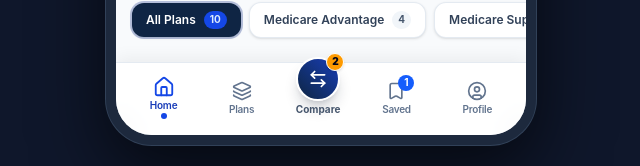
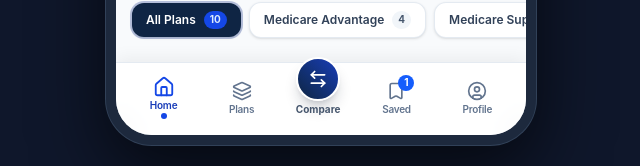
Before and after one commit to Chandan-rajbhar/PlanEnroll-Medicare, a React (Vite) app: page / in a window 1280 px wide. Shown: the part 631-797 px from the top of the page, without its empty margins (319-959 px from the left). Built offline with nearby package versions, Linux system fonts and the light colour scheme.

Commit message:
feat-update

```diff
--- a/src/components/QuickActionCards.tsx
+++ b/src/components/QuickActionCards.tsx
@@ -12,47 +12,51 @@ import {
 } from 'lucide-react';
 
 export const QuickActionCards: React.FC = () => {
-  const { navigateTo, userDoctorIds, userPrescriptions, userPharmacyIds } = useApp();
+  const {
+    navigateTo,
+    userDoctorIds,
+    userPrescriptions,
+    userPharmacyIds,
+    comparePlanIds,
+    filteredPlans,
+    zipCode
+  } = useApp();
 
   const primaryActions = [
     {
       title: 'Find Plans',
-      desc: 'Explore Medicare in 75080',
+      desc: `Explore Medicare in ${zipCode || '75080'}`,
       icon: Search,
-      bgGradient: 'from-blue-600 to-blue-800',
-      iconBg: 'bg-white/20 text-white',
-      textColor: 'text-white',
-      badge: '54 Plans',
+      bgGradient: 'from-[#2563EB] via-[#1450DA] to-[#1544C2]',
+      styleGradient: 'linear-gradient(135deg, #2563EB 0%, #1450DA 50%, #1544C2 100%)',
+      badge: `${filteredPlans.length > 0 ? filteredPlans.length : 54} Plans`,
       onClick: () => navigateTo('plan-search')
     },
     {
       title: 'Compare Plans',
       desc: 'Side-by-side benefits table',
       icon: ArrowLeftRight,
-      bgGradient: 'from-emerald-600 to-teal-800',
-      iconBg: 'bg-white/20 text-white',
-      textColor: 'text-white',
-      badge: 'Interactive',
+      bgGradient: 'from-[#109E7A] via-[#097D62] to-[#0F6B5D]',
+      styleGradient: 'linear-gradient(135deg, #109E7A 0%, #097D62 50%, #0F6B5D 100%)',
+      badge: comparePlanIds.length > 0 ? `${comparePlanIds.length} Selected` : 'Interactive',
       onClick: () => navigateTo('plan-comparison')
     },
     {
       title: 'My Doctors',
       desc: 'Check in-network physicians',
       icon: Stethoscope,
-      bgGradient: 'from-amber-500 to-amber-700',
-      iconBg: 'bg-white/20 text-white',
-      textColor: 'text-white',
-      badge: `${userDoctorIds.length} Added`,
+      bgGradient: 'from-[#EF9E33] via-[#D76F00] to-[#C05500]',
+      styleGradient: 'linear-gradient(135deg, #EF9E33 0%, #D76F00 50%, #C05500 100%)',
+      badge: `${userDoctorIds.length > 0 ? userDoctorIds.length : 3} Added`,
       onClick: () => navigateTo('my-doctors')
     },
     {
       title: 'My Prescriptions',
       desc: 'Drug pricing & formulary check',
       icon: Pill,
-      bgGradient: 'from-rose-600 to-pink-800',
-      iconBg: 'bg-white/20 text-white',
-      textColor: 'text-white',
-      badge: `${userPrescriptions.length} Meds`,
+      bgGradient: 'from-[#DE3366] via-[#BC0045] to-[#A90048]',
+      styleGradient: 'linear-gradient(135deg, #DE3366 0%, #BC0045 50%, #A90048 100%)',
+      badge: `${userPrescriptions.length > 0 ? userPrescriptions.length : 2} Meds`,
       onClick: () => navigateTo('my-prescriptions')
     }
   ];
@@ -62,7 +66,7 @@ export const QuickActionCards: React.FC = () => {
       title: 'Pharmacy Coverage',
       desc: 'Preferred vs retail networks',
       icon: Building2,
-      bgColor: 'bg-blue-50 text-blue-700 border-blue-200/80',
+      bgColor: 'bg-blue-50 text-blue-700 border border-blue-200/80',
       count: `${userPharmacyIds.length} saved`,
       onClick: () => navigateTo('my-pharmacies')
     },
@@ -70,7 +74,7 @@ export const QuickActionCards: React.FC = () => {
       title: 'Switch to Mail Order',
       desc: '90-day supply & zero copay',
       icon: Truck,
-      bgColor: 'bg-purple-50 text-purple-700 border-purple-200/80',
+      bgColor: 'bg-purple-50 text-purple-700 border border-purple-200/80',
       count: 'Save up to 40%',
       onClick: () => navigateTo('my-prescriptions')
     },
@@ -78,7 +82,7 @@ export const QuickActionCards: React.FC = () => {
       title: 'Transfer a Medication',
       desc: 'Seamless pharmacy switch',
       icon: ArrowRightLeft,
-      bgColor: 'bg-amber-50 text-amber-800 border-amber-200/80',
+      bgColor: 'bg-amber-50 text-amber-800 border border-amber-200/80',
       count: 'Easy transfer',
       onClick: () => navigateTo('my-prescriptions')
     }
@@ -86,7 +90,7 @@ export const QuickActionCards: React.FC = () => {
 
   return (
     <div className="px-4 py-2 space-y-4">
-      {/* 4 Main Quick Action Cards in a 2x2 Grid */}
+      {/* 4 Main Quick Action Cards matching exact color theme in screenshot */}
       <div className="grid grid-cols-2 gap-2.5">
         {primaryActions.map((action, idx) => {
           const Icon = action.icon;
@@ -94,24 +98,26 @@ export const QuickActionCards: React.FC = () => {
             <button
               key={idx}
               onClick={action.onClick}
-              className={`p-3.5 rounded-2xl bg-gradient-to-br ${action.bgGradient} ${action.textColor} text-left shadow-md hover:shadow-lg transition-all active:scale-[0.98] relative overflow-hidden flex flex-col justify-between group h-[110px]`}
+              style={{ background: action.styleGradient }}
+              className={`p-3.5 rounded-2xl bg-gradient-to-br ${action.bgGradient} text-white text-left shadow-md hover:shadow-lg transition-all active:scale-[0.98] relative overflow-hidden flex flex-col justify-between group h-[114px] cursor-pointer border border-white/15`}
             >
-              {/* Background badge pill */}
+              {/* Top row: Frosted Icon Box & Frosted Badge */}
               <div className="flex items-start justify-between w-full">
-                <div className={`w-9 h-9 rounded-xl ${action.iconBg} flex items-center justify-center backdrop-blur-sm shadow-sm group-hover:scale-110 transition-transform`}>
-                  <Icon className="w-5 h-5" />
+                <div className="w-9 h-9 rounded-xl bg-white/20 text-white flex items-center justify-center backdrop-blur-xs border border-white/25 shadow-xs group-hover:scale-110 transition-transform">
+                  <Icon className="w-4.5 h-4.5" />
                 </div>
-                <span className="text-[10px] font-bold bg-white/25 px-2 py-0.5 rounded-full backdrop-blur-sm">
+                <span className="text-[10px] font-bold bg-white/20 text-white border border-white/25 px-2 py-0.5 rounded-full backdrop-blur-xs shadow-2xs">
                   {action.badge}
                 </span>
               </div>
 
+              {/* Bottom text: Title with Chevron & Subtitle */}
               <div>
-                <h4 className="font-bold text-sm tracking-tight leading-tight flex items-center gap-1">
+                <h4 className="font-bold text-[13px] sm:text-sm text-white tracking-tight leading-tight flex items-center gap-1">
                   <span>{action.title}</span>
-                  <ChevronRight className="w-3.5 h-3.5 opacity-60 group-hover:opacity-100 group-hover:translate-x-0.5 transition-all" />
+                  <ChevronRight className="w-3.5 h-3.5 text-white/70 group-hover:text-white group-hover:translate-x-0.5 transition-all" />
                 </h4>
-                <p className="text-[10px] text-white/80 mt-0.5 line-clamp-1">
+                <p className="text-[10px] text-white/80 mt-0.5 line-clamp-1 font-medium">
                   {action.desc}
                 </p>
               </div>
@@ -120,13 +126,16 @@ export const QuickActionCards: React.FC = () => {
         })}
       </div>
 
-      {/* "How can we help you today?" Horizontal 3-Card Row (Matching Rightway Screenshot 2) */}
+      {/* "How can we help you today?" Horizontal 3-Card Row */}
       <div>
         <div className="flex items-center justify-between mb-2">
           <h3 className="text-xs font-bold text-slate-800 uppercase tracking-wider">
             How can we help you today?
           </h3>
-          <span className="text-[11px] text-blue-700 font-semibold cursor-pointer hover:underline" onClick={() => navigateTo('learning-center')}>
+          <span
+            className="text-[11px] text-blue-700 font-semibold cursor-pointer hover:underline"
+            onClick={() => navigateTo('learning-center')}
+          >
             Guides & FAQ
           </span>
         </div>
@@ -138,16 +147,16 @@ export const QuickActionCards: React.FC = () => {
               <button
                 key={idx}
                 onClick={item.onClick}
-                className="bg-white p-3 rounded-2xl border border-slate-200/90 shadow-sm hover:shadow-md hover:border-blue-300 transition-all text-center flex flex-col items-center justify-between h-[105px] group"
+                className="bg-white p-3 rounded-2xl border border-slate-200/90 shadow-2xs hover:shadow-xs hover:border-blue-300 transition-all text-center flex flex-col items-center justify-between h-[105px] group cursor-pointer active:scale-98"
               >
-                <div className={`w-10 h-10 rounded-xl ${item.bgColor} border flex items-center justify-center group-hover:scale-105 transition-transform`}>
-                  <Icon className="w-5 h-5" />
+                <div className={`w-9 h-9 rounded-xl ${item.bgColor} flex items-center justify-center group-hover:scale-105 transition-all shadow-2xs`}>
+                  <Icon className="w-4.5 h-4.5" />
                 </div>
                 <div>
-                  <h5 className="text-[11px] font-bold text-slate-800 leading-tight">
+                  <h5 className="text-[11px] font-bold text-slate-900 leading-tight group-hover:text-blue-700 transition-colors">
                     {item.title}
                   </h5>
-                  <span className="text-[9px] text-slate-500 font-medium block mt-0.5">
+                  <span className="text-[9px] text-slate-500 font-semibold block mt-0.5">
                     {item.count}
                   </span>
                 </div>
--- a/src/context/AppContext.tsx
+++ b/src/context/AppContext.tsx
@@ -176,11 +176,11 @@ export const AppProvider: React.FC<{ children: React.ReactNode }> = ({ children
     }
   });
 
-  const [comparePlanIds, setComparePlanIds] = useState<string[]>(['molina-complete-care-hmo', 'bcbs-medicare-advantage-value-hmo']);
+  const [comparePlanIds, setComparePlanIds] = useState<string[]>([]);
   const [selectedPlanForDetails, setSelectedPlanForDetails] = useState<MedicarePlan | null>(null);
 
   // User healthcare assets (Pre-seeded with screenshot items)
-  const [userDoctorIds, setUserDoctorIds] = useState<string[]>(['doc-1', 'doc-2']);
+  const [userDoctorIds, setUserDoctorIds] = useState<string[]>(['doc-1', 'doc-2', 'doc-3']);
   const [userPharmacyIds, setUserPharmacyIds] = useState<string[]>(['pharm-1', 'pharm-6']);
   const [userPrescriptions, setUserPrescriptions] = useState<UserPrescriptionItem[]>([
     {
```
